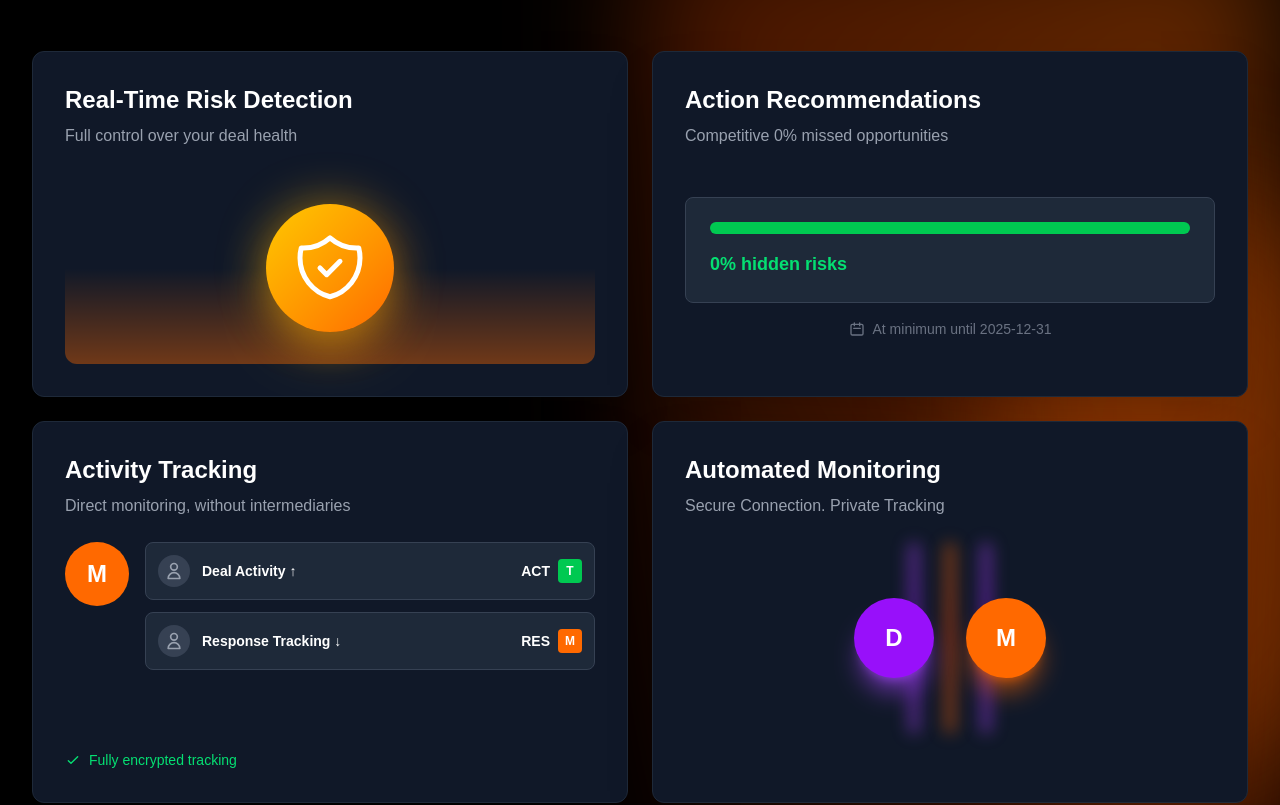
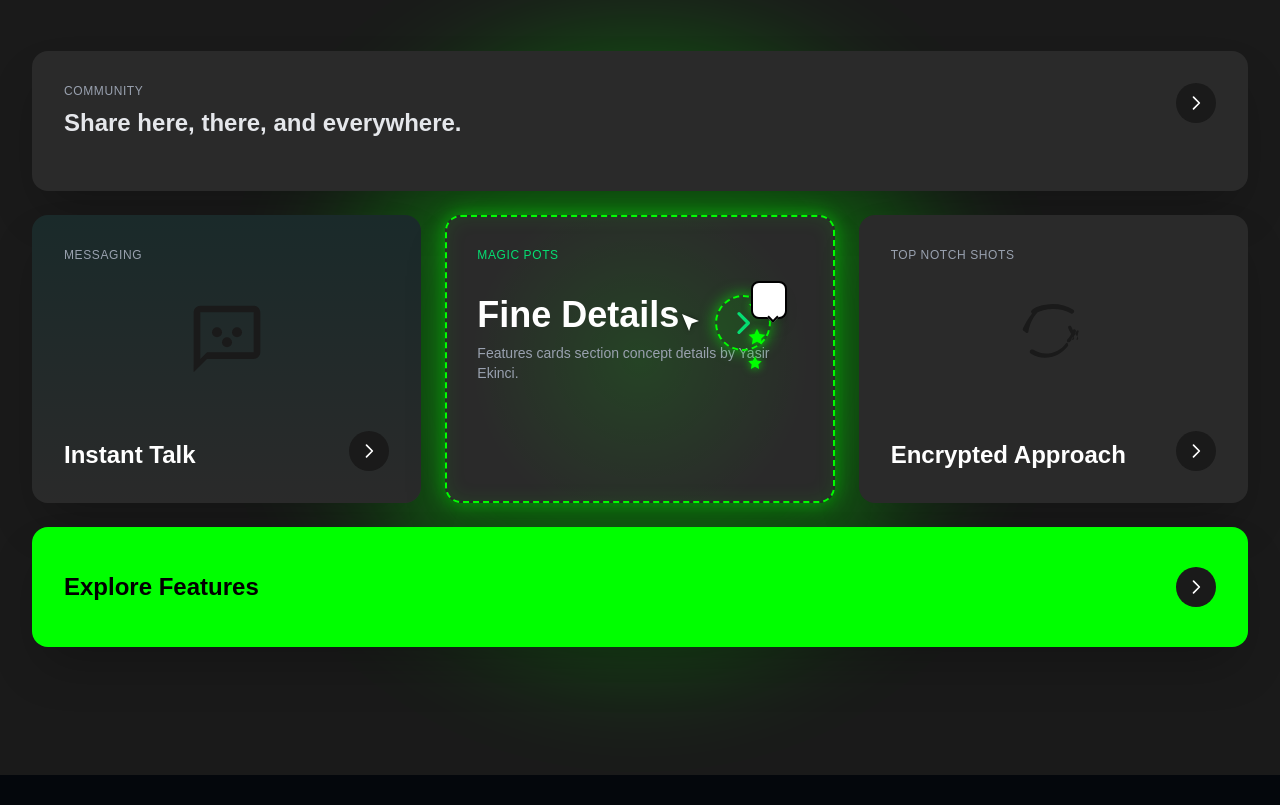
Before and after one commit to parbhatkapila4/Sentinel, a Next.js app: page / in a window 1280 px wide. Shown: the part 1160-1965 px from the top of the page. Built offline with nearby package versions, Linux system fonts and the light colour scheme; no server answers.

Commit message:
Revamp features section with updated layout.

```diff
--- a/src/app/page.tsx
+++ b/src/app/page.tsx
@@ -1056,68 +1056,46 @@ export default async function Home() {
 
       <section
         id="features"
-        className="py-32 px-6 lg:px-8 relative overflow-hidden bg-black"
+        className="py-32 px-6 lg:px-8 relative overflow-hidden"
+        style={{
+          backgroundColor: "#1a1a1a",
+          fontFamily: "Arial, Helvetica, sans-serif",
+        }}
       >
         <div className="absolute inset-0 overflow-hidden pointer-events-none">
-          <div className="absolute top-0 right-0 w-1/2 h-full bg-gradient-to-bl from-orange-500/40 via-orange-600/30 to-transparent blur-3xl"></div>
-          <div className="absolute top-1/4 right-0 w-96 h-[600px] bg-orange-500/30 rounded-full blur-3xl transform translate-x-1/4"></div>
+          <div
+            className="absolute top-1/2 left-1/2 -translate-x-1/2 -translate-y-1/2 w-[600px] h-[600px] rounded-full blur-3xl opacity-30"
+            style={{ backgroundColor: "#00FF00" }}
+          ></div>
         </div>
 
         <div className="relative z-10 max-w-7xl mx-auto">
-          <div className="grid grid-cols-1 md:grid-cols-2 gap-6 mb-20">
-            <div className="bg-gray-900 rounded-xl p-8 shadow-2xl border border-gray-800 relative overflow-hidden">
-              <h3 className="text-2xl font-bold text-white mb-2">
-                Real-Time Risk Detection
-              </h3>
-              <p className="text-gray-400 mb-6">
-                Full control over your deal health
-              </p>
-
-              <div className="relative flex items-center justify-center h-48">
-                <div className="absolute bottom-0 left-0 right-0 h-24 bg-gradient-to-t from-orange-500/40 via-orange-500/20 to-transparent rounded-b-xl"></div>
-
-                <div className="relative z-10">
-                  <div className="w-32 h-32 relative">
-                    <div className="absolute inset-0 bg-gradient-to-br from-yellow-400/50 to-orange-500/50 rounded-full blur-xl"></div>
-
-                    <div className="relative w-32 h-32 bg-gradient-to-br from-yellow-400 to-orange-500 rounded-full flex items-center justify-center shadow-2xl shadow-yellow-500/50">
-                      <svg
-                        className="w-20 h-20 text-white"
-                        fill="none"
-                        viewBox="0 0 24 24"
-                        stroke="currentColor"
-                        strokeWidth={1.5}
-                      >
-                        <path
-                          strokeLinecap="round"
-                          strokeLinejoin="round"
-                          d="M9 12l2 2 4-4m5.618-4.016A11.955 11.955 0 0112 2.944a11.955 11.955 0 01-8.618 3.04A12.02 12.02 0 003 9c0 5.591 3.824 10.29 9 11.622 5.176-1.332 9-6.03 9-11.622 0-1.042-.133-2.052-.382-3.016z"
-                        />
-                      </svg>
-                    </div>
+          <div
+            className="grid grid-cols-1 md:grid-cols-3 gap-6"
+            style={{ gridTemplateRows: "auto auto auto" }}
+          >
+            <div
+              className="md:col-span-3 rounded-2xl p-8 shadow-2xl relative overflow-hidden"
+              style={{
+                backgroundColor: "#2a2a2a",
+                minHeight: "140px",
+              }}
+            >
+              <div className="flex items-start justify-between h-full">
+                <div className="flex-1">
+                  <div className="text-gray-400 text-xs uppercase tracking-wider mb-2">
+                    COMMUNITY
+                  </div>
+                  <div className="text-gray-200 text-2xl font-bold">
+                    Share here, there, and everywhere.
                   </div>
                 </div>
-              </div>
-            </div>
-
-            <div className="bg-gray-900 rounded-xl p-8 shadow-2xl border border-gray-800 relative overflow-hidden">
-              <h3 className="text-2xl font-bold text-white mb-2">
-                Action Recommendations
-              </h3>
-              <p className="text-gray-400 mb-6">
-                Competitive 0% missed opportunities
-              </p>
-
-              <div className="relative flex flex-col items-center justify-center h-48">
-                <div className="w-full bg-gray-800 rounded-lg p-6 border border-gray-700">
-                  <div className="w-full h-3 bg-green-500 rounded-full mb-4"></div>
-                  <div className="text-green-400 font-bold text-lg">
-                    0% hidden risks
-                  </div>
-                </div>
-                <div className="mt-4 flex items-center gap-2 text-gray-500 text-sm">
+                <button
+                  className="w-10 h-10 rounded-full flex items-center justify-center shrink-0"
+                  style={{ backgroundColor: "#1a1a1a" }}
+                >
                   <svg
-                    className="w-4 h-4"
+                    className="w-5 h-5 text-white"
                     fill="none"
                     viewBox="0 0 24 24"
                     stroke="currentColor"
@@ -1126,134 +1104,272 @@ export default async function Home() {
                     <path
                       strokeLinecap="round"
                       strokeLinejoin="round"
-                      d="M8 7V3m8 4V3m-9 8h10M5 21h14a2 2 0 002-2V7a2 2 0 00-2-2H5a2 2 0 00-2 2v12a2 2 0 002 2z"
+                      d="M9 5l7 7-7 7"
                     />
                   </svg>
-                  <span>At minimum until 2025-12-31</span>
+                </button>
+              </div>
+            </div>
+
+            <div
+              className="rounded-2xl p-8 shadow-2xl relative overflow-hidden"
+              style={{
+                backgroundColor: "#2a2a2a",
+                background:
+                  "linear-gradient(to bottom, #1a2a2a 0%, #2a2a2a 100%)",
+                minHeight: "280px",
+              }}
+            >
+              <div className="text-gray-400 text-xs uppercase tracking-wider mb-4">
+                MESSAGING
+              </div>
+
+              <div
+                className="flex items-center justify-center mb-8"
+                style={{ height: "120px" }}
+              >
+                <div style={{ color: "#1a1a1a" }}>
+                  <svg
+                    className="w-20 h-20"
+                    fill="currentColor"
+                    viewBox="0 0 24 24"
+                  >
+                    <path d="M20 2H4c-1.1 0-2 .9-2 2v18l4-4h14c1.1 0 2-.9 2-2V4c0-1.1-.9-2-2-2zm0 14H6l-2 2V4h16v12z" />
+                    <circle cx="9" cy="10" r="1.5" />
+                    <circle cx="15" cy="10" r="1.5" />
+                    <circle cx="12" cy="13" r="1.5" />
+                  </svg>
                 </div>
               </div>
-            </div>
-
-            <div className="bg-gray-900 rounded-xl p-8 shadow-2xl border border-gray-800 relative overflow-hidden">
-              <h3 className="text-2xl font-bold text-white mb-2">
-                Activity Tracking
-              </h3>
-              <p className="text-gray-400 mb-6">
-                Direct monitoring, without intermediaries
-              </p>
-
-              <div className="relative flex items-start gap-4 h-48">
-                <div className="w-16 h-16 bg-orange-500 rounded-full flex items-center justify-center shrink-0">
-                  <span className="text-white font-bold text-2xl">M</span>
+
+              <div className="flex items-end justify-between mt-auto">
+                <div className="text-white text-2xl font-bold">
+                  Instant Talk
                 </div>
-
-                <div className="flex-1 space-y-3">
-                  <div className="flex items-center gap-3 bg-gray-800 rounded-lg p-3 border border-gray-700">
-                    <div className="w-8 h-8 bg-gray-700 rounded-full flex items-center justify-center">
-                      <svg
-                        className="w-5 h-5 text-gray-400"
-                        fill="none"
-                        viewBox="0 0 24 24"
-                        stroke="currentColor"
-                      >
-                        <path
-                          strokeLinecap="round"
-                          strokeLinejoin="round"
-                          strokeWidth={2}
-                          d="M16 7a4 4 0 11-8 0 4 4 0 018 0zM12 14a7 7 0 00-7 7h14a7 7 0 00-7-7z"
-                        />
-                      </svg>
-                    </div>
-                    <div className="flex-1">
-                      <div className="text-white font-semibold text-sm">
-                        Deal Activity ↑
-                      </div>
-                    </div>
-                    <div className="flex items-center gap-2">
-                      <span className="text-white text-sm font-semibold">
-                        ACT
-                      </span>
-                      <div className="w-6 h-6 bg-green-500 rounded flex items-center justify-center">
-                        <span className="text-white font-bold text-xs">T</span>
-                      </div>
-                    </div>
+                <button
+                  className="w-10 h-10 rounded-full flex items-center justify-center shrink-0"
+                  style={{ backgroundColor: "#1a1a1a" }}
+                >
+                  <svg
+                    className="w-5 h-5 text-white"
+                    fill="none"
+                    viewBox="0 0 24 24"
+                    stroke="currentColor"
+                    strokeWidth={2}
+                  >
+                    <path
+                      strokeLinecap="round"
+                      strokeLinejoin="round"
+                      d="M9 5l7 7-7 7"
+                    />
+                  </svg>
+                </button>
+              </div>
+            </div>
+
+            <div
+              className="rounded-2xl p-8 shadow-2xl relative overflow-visible"
+              style={{
+                backgroundColor: "#2a2a2a",
+                minHeight: "280px",
+                position: "relative",
+              }}
+            >
+              <div
+                className="absolute inset-0 rounded-2xl opacity-40"
+                style={{
+                  background:
+                    "radial-gradient(circle at center, rgba(0, 255, 0, 0.3) 0%, rgba(0, 255, 0, 0) 70%)",
+                }}
+              ></div>
+
+              <div
+                className="absolute inset-0 rounded-2xl"
+                style={{
+                  border: "2px dashed #00FF00",
+                  boxShadow:
+                    "0 0 20px rgba(0, 255, 0, 0.5), inset 0 0 20px rgba(0, 255, 0, 0.1)",
+                  pointerEvents: "none",
+                }}
+              ></div>
+
+              <div className="relative z-10">
+                <div className="text-green-400 text-xs uppercase tracking-wider mb-4">
+                  MAGIC POTS
+                </div>
+
+                <div className="absolute top-12 right-8 flex flex-col gap-2">
+                  <svg
+                    className="w-6 h-6"
+                    fill="#00FF00"
+                    viewBox="0 0 24 24"
+                    style={{
+                      filter: "drop-shadow(0 0 4px rgba(0, 255, 0, 0.8))",
+                    }}
+                  >
+                    <path d="M12 2l3.09 6.26L22 9.27l-5 4.87 1.18 6.88L12 17.77l-6.18 3.25L7 14.14 2 9.27l6.91-1.01L12 2z" />
+                  </svg>
+                  <svg
+                    className="w-5 h-5"
+                    fill="#00FF00"
+                    viewBox="0 0 24 24"
+                    style={{
+                      filter: "drop-shadow(0 0 4px rgba(0, 255, 0, 0.8))",
+                    }}
+                  >
+                    <path d="M12 2l3.09 6.26L22 9.27l-5 4.87 1.18 6.88L12 17.77l-6.18 3.25L7 14.14 2 9.27l6.91-1.01L12 2z" />
+                  </svg>
+                  <svg
+                    className="w-4 h-4"
+                    fill="#00FF00"
+                    viewBox="0 0 24 24"
+                    style={{
+                      filter: "drop-shadow(0 0 4px rgba(0, 255, 0, 0.8))",
+                    }}
+                  >
+                    <path d="M12 2l3.09 6.26L22 9.27l-5 4.87 1.18 6.88L12 17.77l-6.18 3.25L7 14.14 2 9.27l6.91-1.01L12 2z" />
+                  </svg>
+                </div>
+
+                <div className="mt-8">
+                  <div className="text-white text-4xl font-bold mb-2">
+                    Fine Details
                   </div>
-
-                  <div className="flex items-center gap-3 bg-gray-800 rounded-lg p-3 border border-gray-700">
-                    <div className="w-8 h-8 bg-gray-700 rounded-full flex items-center justify-center">
-                      <svg
-                        className="w-5 h-5 text-gray-400"
-                        fill="none"
-                        viewBox="0 0 24 24"
-                        stroke="currentColor"
-                      >
-                        <path
-                          strokeLinecap="round"
-                          strokeLinejoin="round"
-                          strokeWidth={2}
-                          d="M16 7a4 4 0 11-8 0 4 4 0 018 0zM12 14a7 7 0 00-7 7h14a7 7 0 00-7-7z"
-                        />
-                      </svg>
-                    </div>
-                    <div className="flex-1">
-                      <div className="text-white font-semibold text-sm">
-                        Response Tracking ↓
-                      </div>
-                    </div>
-                    <div className="flex items-center gap-2">
-                      <span className="text-white text-sm font-semibold">
-                        RES
-                      </span>
-                      <div className="w-6 h-6 bg-orange-500 rounded flex items-center justify-center">
-                        <span className="text-white font-bold text-xs">M</span>
-                      </div>
-                    </div>
+                  <div className="text-gray-400 text-sm">
+                    Features cards section concept details by Yasir Ekinci.
                   </div>
                 </div>
-              </div>
-
-              <div className="mt-4 flex items-center gap-2 text-green-400 text-sm">
-                <svg
-                  className="w-4 h-4"
-                  fill="none"
-                  viewBox="0 0 24 24"
-                  stroke="currentColor"
-                  strokeWidth={2}
-                >
-                  <path
-                    strokeLinecap="round"
-                    strokeLinejoin="round"
-                    d="M5 13l4 4L19 7"
-                  />
-                </svg>
-                <span>Fully encrypted tracking</span>
-              </div>
-            </div>
-
-            <div className="bg-gray-900 rounded-xl p-8 shadow-2xl border border-gray-800 relative overflow-hidden">
-              <h3 className="text-2xl font-bold text-white mb-2">
-                Automated Monitoring
-              </h3>
-              <p className="text-gray-400 mb-6">
-                Secure Connection. Private Tracking
-              </p>
-
-              <div className="relative flex items-center justify-center h-48">
-                <div className="absolute inset-0 flex items-center justify-center gap-6">
-                  <div className="w-3 h-full bg-gradient-to-b from-purple-500/40 via-purple-600/50 to-purple-500/40 rounded-full blur-sm"></div>
-                  <div className="w-3 h-full bg-gradient-to-b from-orange-500/40 via-orange-600/50 to-orange-500/40 rounded-full blur-sm"></div>
-                  <div className="w-3 h-full bg-gradient-to-b from-purple-500/40 via-purple-600/50 to-purple-500/40 rounded-full blur-sm"></div>
-                </div>
-
-                <div className="relative flex items-center gap-8 z-10">
-                  <div className="w-20 h-20 bg-purple-600 rounded-full flex items-center justify-center shadow-xl shadow-purple-500/50">
-                    <span className="text-white font-bold text-2xl">D</span>
+
+                <div className="absolute bottom-8 right-8 flex items-center gap-3">
+                  <div className="relative">
+                    <svg
+                      className="w-6 h-6"
+                      fill="white"
+                      viewBox="0 0 24 24"
+                      style={{ filter: "drop-shadow(0 0 2px rgba(0,0,0,0.5))" }}
+                    >
+                      <path d="M3 3l7.07 16.97 2.51-7.39 7.39-2.51L3 3z" />
+                    </svg>
                   </div>
 
-                  <div className="w-20 h-20 bg-orange-500 rounded-full flex items-center justify-center shadow-xl shadow-orange-500/50">
-                    <span className="text-white font-bold text-2xl">M</span>
+                  <div
+                    className="w-14 h-14 rounded-full flex items-center justify-center"
+                    style={{
+                      border: "2px dashed #00FF00",
+                      boxShadow: "0 0 15px rgba(0, 255, 0, 0.6)",
+                      backgroundColor: "rgba(0, 255, 0, 0.1)",
+                    }}
+                  >
+                    <svg
+                      className="w-8 h-8 text-green-400"
+                      fill="none"
+                      viewBox="0 0 24 24"
+                      stroke="currentColor"
+                      strokeWidth={2.5}
+                    >
+                      <path
+                        strokeLinecap="round"
+                        strokeLinejoin="round"
+                        d="M9 5l7 7-7 7"
+                      />
+                    </svg>
                   </div>
                 </div>
+
+                <div
+                  className="absolute bottom-16 right-4 bg-white rounded-lg p-2 shadow-lg"
+                  style={{
+                    border: "2px solid black",
+                    fontSize: "12px",
+                    fontWeight: "bold",
+                  }}
+                >
+                  Hi!
+                  <div className="absolute -bottom-1 left-4 w-2 h-2 bg-white border-r-2 border-b-2 border-black transform rotate-45"></div>
+                </div>
+              </div>
+            </div>
+
+            <div
+              className="rounded-2xl p-8 shadow-2xl relative overflow-hidden"
+              style={{
+                backgroundColor: "#2a2a2a",
+                minHeight: "280px",
+              }}
+            >
+              <div className="text-gray-400 text-xs uppercase tracking-wider mb-4">
+                TOP NOTCH SHOTS
+              </div>
+
+              <div
+                className="flex items-center justify-center mb-8"
+                style={{ height: "120px" }}
+              >
+                <div style={{ color: "#1a1a1a" }}>
+                  <svg
+                    className="w-20 h-20"
+                    fill="currentColor"
+                    viewBox="0 0 24 24"
+                  >
+                    <path d="M17.81 4.47c-.08 0-.16-.02-.23-.06C15.66 3.42 14 3 12.01 3c-1.98 0-3.86.47-5.57 1.41-.24.13-.54.1-.75-.08-.21-.17-.31-.46-.24-.74C6.01 2.62 8.88 1.5 12.01 1.5c2.23 0 4.29.6 6.08 1.73.18.11.29.31.27.52-.02.21-.15.39-.35.47-.07.03-.15.04-.22.25zM3.5 9.72c-.1 0-.2-.03-.29-.09-.23-.16-.33-.47-.24-.75C3.74 7.19 4.97 4.87 6.84 3.19c.18-.16.46-.15.64.02.18.17.2.45.05.63C6.09 5.29 5.03 7.4 4.63 9.72c-.05.28-.3.48-.58.48-.03.01-.05.01-.08 0zm16.24-.19c-.05 0-.1-.01-.15-.03-.26-.1-.54.05-.64.31-.42 1.11-1.05 2.13-1.87 3.03-.19.21-.51.23-.73.04-.22-.19-.24-.51-.05-.73.73-.81 1.29-1.72 1.65-2.72.1-.26.36-.41.62-.31.26.1.41.36.31.62-.33.85-.82 1.64-1.44 2.35.19.21.51.23.73.05.21-.19.23-.51.05-.73-.73-.81-1.29-1.72-1.65-2.72-.1-.26.05-.54.31-.64.26-.1.54.05.64.31.42 1.11 1.05 2.13 1.87 3.03.19.21.23.51.04.73-.1.11-.25.17-.4.17zm-2.99 3.75c-.08 0-.16-.02-.23-.06-.26-.14-.58-.06-.75.17-1.37 1.85-3.49 2.95-5.87 2.95-1.36 0-2.65-.37-3.75-1.09-.22-.14-.5-.16-.73-.05-.23.11-.38.34-.38.6 0 .26.15.49.38.6 1.23.78 2.66 1.19 4.15 1.19 2.73 0 5.19-1.24 6.85-3.42.16-.22.18-.51.05-.75-.08-.12-.2-.19-.33-.24z" />
+                  </svg>
+                </div>
+              </div>
+
+              <div className="flex items-end justify-between mt-auto">
+                <div className="text-white text-2xl font-bold">
+                  Encrypted Approach
+                </div>
+                <button
+                  className="w-10 h-10 rounded-full flex items-center justify-center shrink-0"
+                  style={{ backgroundColor: "#1a1a1a" }}
+                >
+                  <svg
+                    className="w-5 h-5 text-white"
+                    fill="none"
+                    viewBox="0 0 24 24"
+                    stroke="currentColor"
+                    strokeWidth={2}
+                  >
+                    <path
+                      strokeLinecap="round"
+                      strokeLinejoin="round"
+                      d="M9 5l7 7-7 7"
+                    />
+                  </svg>
+                </button>
+              </div>
+            </div>
+
+            <div
+              className="md:col-span-3 rounded-2xl p-8 shadow-2xl relative overflow-hidden"
+              style={{
+                backgroundColor: "#00FF00",
+                minHeight: "120px",
+              }}
+            >
+              <div className="flex items-center justify-between h-full">
+                <div className="text-black text-2xl font-bold">
+                  Explore Features
+                </div>
+                <button
+                  className="w-10 h-10 rounded-full flex items-center justify-center shrink-0"
+                  style={{ backgroundColor: "#1a1a1a" }}
+                >
+                  <svg
+                    className="w-5 h-5 text-white"
+                    fill="none"
+                    viewBox="0 0 24 24"
+                    stroke="currentColor"
+                    strokeWidth={2}
+                  >
+                    <path
+                      strokeLinecap="round"
+                      strokeLinejoin="round"
+                      d="M9 5l7 7-7 7"
+                    />
+                  </svg>
+                </button>
               </div>
             </div>
           </div>
```
